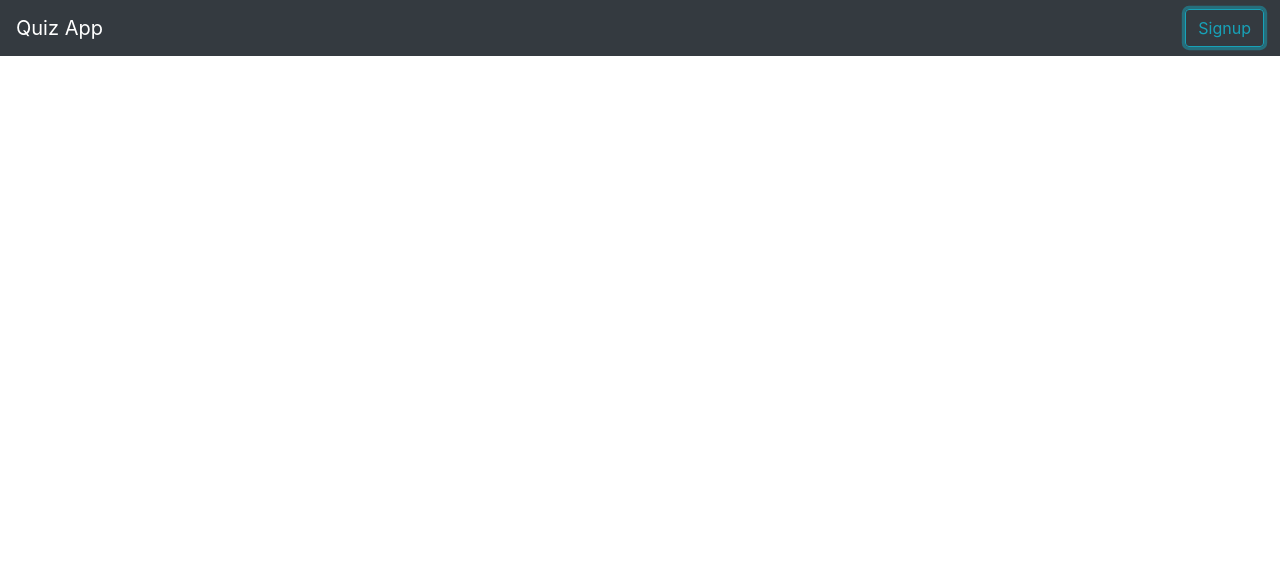
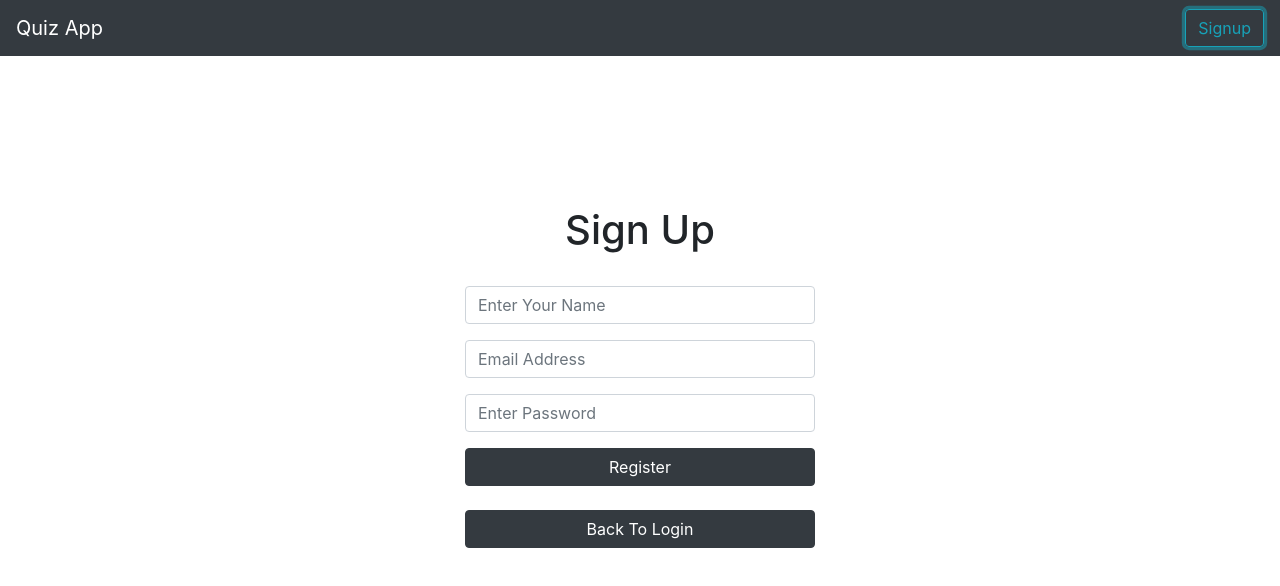
Before and after one commit to owaiss22/owaisquizapp, a React (Create React App) app: page / in a window 1280 px wide. Both pictures are taken after a click on the button "Signup". Shown: the top 586 px of the page. Built offline with nearby package versions, Linux system fonts and the light colour scheme.

Commit message:
Login/Register Complete

```diff
--- a/src/App.js
+++ b/src/App.js
@@ -1,11 +1,39 @@
 import React from 'react';
 import Navbar from './Components/Navbar';
+import Login from './Screens/Login';
+import Register from './Screens/Registeration';
 
 class App extends React.Component{
+  state = {
+    showLogin: true,
+    showRegister: false,
+  }
+
+  renderLogin = () => {
+    this.setState({
+      showLogin: true,
+      showRegister: false,
+    })
+  }
+
+  renderRegister = () => {
+    this.setState({
+      showRegister: true,
+      showLogin: false,
+    })
+  }
+
   render() {
+    const { showLogin, showRegister } = this.state;
     return(
       <React.Fragment>
-        <Navbar/>
+        <Navbar register={this.renderRegister}/>
+      {
+        showLogin && <Login/>
+      }
+      {
+        showRegister && <Register login={this.renderLogin}/>
+      }
       </React.Fragment>
     )
   }
--- a/src/Components/Navbar.js
+++ b/src/Components/Navbar.js
@@ -3,13 +3,14 @@ import { Navbar, Nav, Button } from 'react-bootstrap';
 
 export default class Appbar extends React.Component {
     render() {
+        const { register } = this.props;
         return (
             <React.Fragment>
                 <Navbar bg="dark" variant="dark">
                     <Navbar.Brand href="#home">Quiz App</Navbar.Brand>
                     <Nav className="mr-auto">
                     </Nav>
-                    <Button variant="outline-info">Signup</Button>
+                    <Button onClick={register} variant="outline-info">Signup</Button>
                 </Navbar>
             </React.Fragment>
         )
--- /dev/null
+++ b/src/Screens/Dashboard.js
@@ -0,0 +1 @@
+import React from
--- /dev/null
+++ b/src/Screens/Login.js
@@ -0,0 +1,40 @@
+import React from 'react';
+import {Container, Row, Col, Form, Button} from 'react-bootstrap';
+
+export default class Login extends React.Component {
+    render() {
+        return(
+            <React.Fragment>
+                <Container>
+                    <Row>
+                        <Col sm={4}></Col>
+                        <Col sm={4}>
+                            <h1 style={{marginTop:'150px',textAlign:'center'}}>Login</h1>
+                            <br/>
+                            <Form>
+                                <Form.Group controlId="formBasicEmail">
+                                    <Form.Control
+                                        type="email"
+                                        placeholder="Enter email"
+                                        name="email"
+                                        // onChange={this.handle}
+                                    />
+                                </Form.Group>
+
+                                <Form.Group controlId="formBasicPassword">
+                                    <Form.Control
+                                        type="password"
+                                        placeholder="Password"
+                                        name="password"
+                                        // onChange={this.handle}
+                                    />
+                                </Form.Group>
+                            </Form>
+                            <Button /*onClick={this.login}*/ style={{width:'100%',fontSize:'20px'}} variant="dark" type="submit">Login</Button>
+                        </Col>
+                    </Row>
+                </Container>
+            </React.Fragment>
+        )
+    }
+}
--- /dev/null
+++ b/src/Screens/Registeration.js
@@ -0,0 +1,53 @@
+import React from 'react';
+import {Container, Row, Col, Form, Button} from 'react-bootstrap';
+
+export default class Register extends React.Component {
+    render() {
+        const { login } = this.props;
+        return(
+            <React.Fragment>
+                 <Container>
+                    <Row>
+                        <Col sm={4}></Col>
+                        <Col sm={4}>
+                            <div>
+                                <h1 style={{ marginTop: '150px', textAlign: 'center' }}>Sign Up</h1>
+                            </div>
+                            <br />
+                            <Form>
+                                <Form.Group controlId="formBasicName">
+                                    <Form.Control
+                                        type="text"
+                                        placeholder="Enter Your Name"
+                                        name="username"
+                                        // onChange={this.handleTextFields}
+                                    />
+                                </Form.Group>
+                                <Form.Group controlId="formBasicEmail">
+                                    <Form.Control
+                                        type="email"
+                                        placeholder="Email Address"
+                                        name="email"
+                                        // onChange={this.handleTextFields}
+                                    />
+                                </Form.Group>
+                                <Form.Group controlId="formBasicPassword">
+                                    <Form.Control
+                                        type="password"
+                                        placeholder="Enter Password"
+                                        name="password"
+                                        // onChange={this.handleTextFields}
+                                    />
+                                </Form.Group>
+                            </Form>
+                            <Button /*onClick={this.userRegister}*/ style={{ width: '100%' }} variant="dark" type="submit">Register</Button>
+                            <br /><br />
+                            {/* fontAwesome se Back Button lagana h arrrow type */}
+                            <Button onClick={login} style={{ width: '100%' }} variant="dark" type="submit">Back To Login</Button>
+                        </Col>
+                    </Row>
+                </Container>
+            </React.Fragment>
+        )
+    }
+}
```
